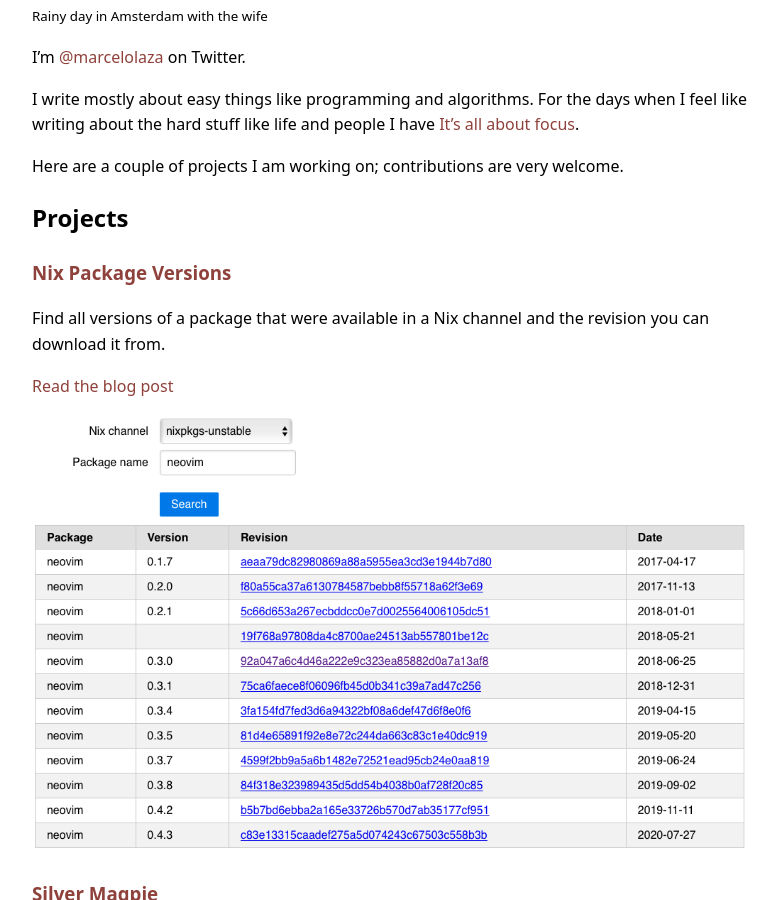
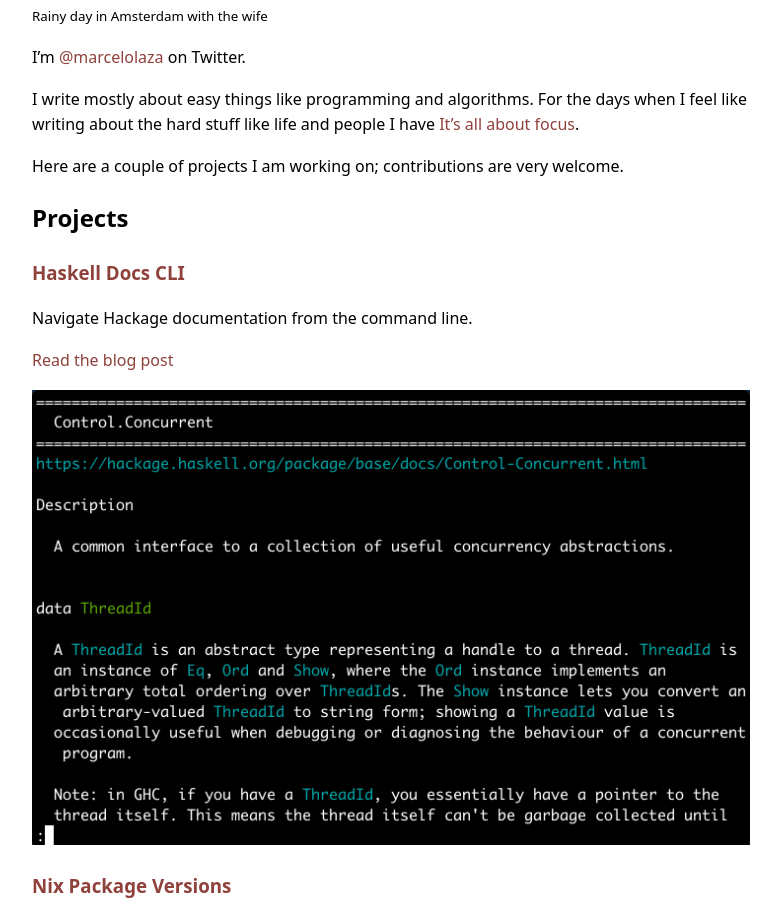
Before and after one commit to lazamar/lazamar.github.io, a Jekyll site: the page built from pages/about.md, in a window 1280 px wide and 900 px high, scrolled down 745 px. Shown: the whole window, without its empty margins (249-1030 px from the left). Built offline with Jekyll 4.4.1, drawn with Linux system fonts in a browser that asks for light colours.

Commit message:
Add haskell-docs-cli project to About page

```diff
--- a/pages/about.md
+++ b/pages/about.md
@@ -17,13 +17,21 @@ Here are a couple of projects I am working on; contributions are very welcome.
 
 ## Projects
 
+### [Haskell Docs CLI](https://github.com/lazamar/haskell-docs-cli)
+
+Navigate Hackage documentation from the command line.
+
+[Read the blog post]({{site.baseurl}}/haskell-documentation-in-the-command-line/)
+
+[![haskell-docs-cli view of module documentation](../images/2021-09-19-module-documentation.png)]({{site.baseurl}}/haskell-documentation-in-the-command-line/)
+
 ### [Nix Package Versions](https://lazamar.co.uk/nix-versions/)
 
 Find all versions of a package that were available in a Nix channel and the revision you can download it from.
 
 [Read the blog post]({{site.baseurl}}/download-specific-package-version-with-nix/)
 
-![Nix Package Versions]({{ site.baseurl }}/images/about-nix-package-versions.png)
+[![Nix Package Versions]({{ site.baseurl }}/images/about-nix-package-versions.png)](https://lazamar.co.uk/nix-versions/)
 
 ### [Silver Magpie](https://lazamar.co.uk/silver-magpie/)
 
```
